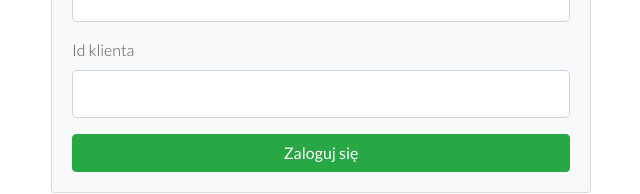
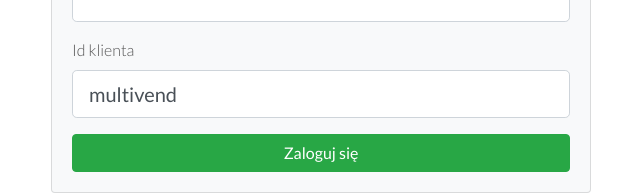
Before and after one commit to Obbik/test, a React (Create React App) app: page / in a window 1280 px wide. Shown: the part 377-571 px from the top of the page, without its empty margins (319-959 px from the left). Built offline with nearby package versions, Linux system fonts and the light colour scheme.

Commit message:
Email login update

```diff
--- a/src/containers/User/Login.js
+++ b/src/containers/User/Login.js
@@ -40,7 +40,7 @@
                         <form onSubmit={this.handleSubmit}>
                             <div className="form-group">
                                 <label htmlFor="email">Email</label>
-                                <input type="email" name="email" autoComplete="off" className="form-control form-control-lg" required/>
+                                <input type="email" name="email" className="form-control form-control-lg" required/>
                             </div>
                             <div className="form-group">
                                 <label htmlFor="password">Hasło</label>
@@ -48,7 +48,7 @@
                             </div>
                             <div className="form-group">
                                 <label htmlFor="password">Id klienta</label>
-                                <input type="text" name="clientId" className="form-control form-control-lg" required/>
+                                <input type="text" name="clientId" className="form-control form-control-lg" defaultValue="multivend" required/>
                             </div>
                             <div className="row">
                                 <div className="col">
```
